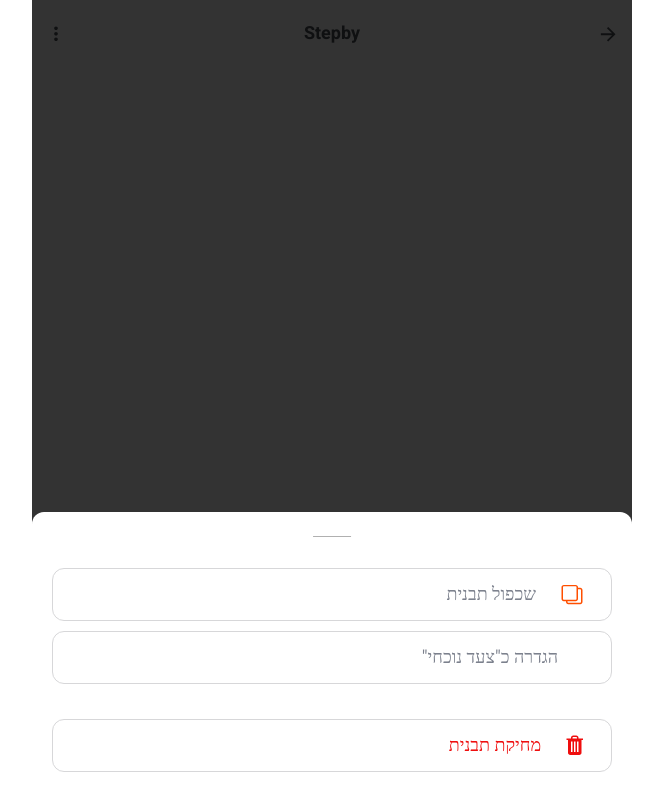
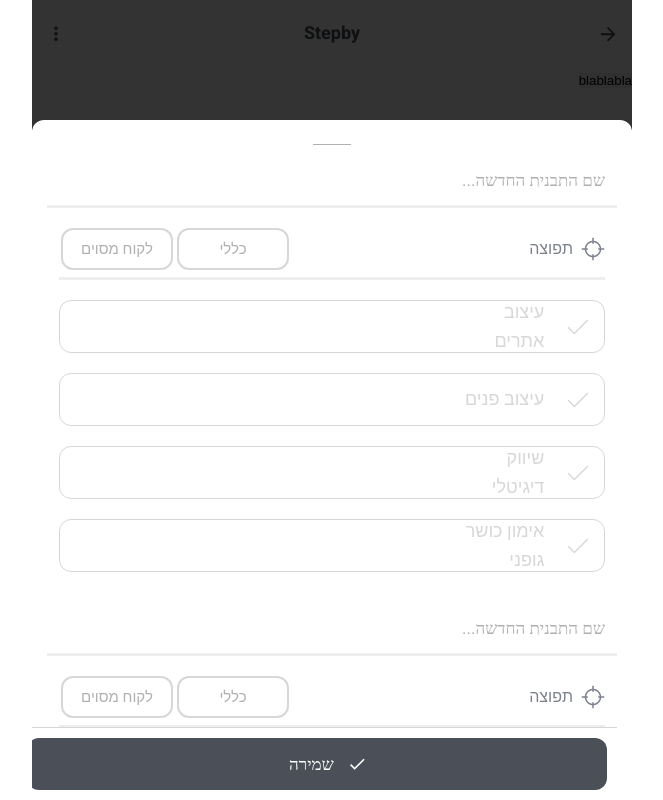
Before and after one commit to Stepby-Binyamin/Stepby-client, a React (Create React App) app: page /eldad in a window 1280 px wide. Shown: the whole page, without its empty margins (308-971 px from the left). Built offline with nearby package versions, Linux system fonts and the light colour scheme.

Commit message:
drewer swipe

```diff
--- a/src/components/all/SwipeDown/index.jsx
+++ b/src/components/all/SwipeDown/index.jsx
@@ -13,7 +13,7 @@ const SwipeDown = ({ style = {}, onSwipe, children, ...props }) => {
 
     const handleTouchMove = (e) => {
 
-        if ((touchStart - e.targetTouches[0].clientY) < -30 && swipe) {
+        if ((touchStart - e.targetTouches[0].clientY) < -40 && swipe) {
             setSwipe(false)
             onSwipe()
         }
--- a/src/drawer/MainDrawer.jsx
+++ b/src/drawer/MainDrawer.jsx
@@ -1,18 +1,34 @@
-import { useContext } from "react";
+import { useState ,useContext } from "react";
 import mainContext from "../context/mainContext";
 import styles from "./style.module.css";
 
 export default function MainDrawer({ children }) {
   const { drawer } = useContext(mainContext);
+  const [touchStart, setTouchStart] = useState(0);
+  const [swipe, setSwipe] = useState(true)
+
+
+  const handleTouchStart = (e) => {
+      setSwipe(true)
+      setTouchStart(e.targetTouches[0].clientY);
+  }
+
+  const handleTouchMove = (e) => {
+
+      if ((touchStart - e.targetTouches[0].clientY) < -40 && swipe) {
+          setSwipe(false)
+          drawer.setDrawer(false)
+      }
+  }
+
 
   return (
     <>
       <div
-        className={styles[drawer.drawer ? "containerOn" : "containerOff"]}
-        onClick={() => drawer.setDrawer("")}
+        className={styles[drawer.drawer ? "containerOn" : "containerOff"]} onTouchStart ={handleTouchStart} onTouchMove={handleTouchMove}
       >
-        <div className={styles[drawer.drawer ? "popUp" : "popDown"]} onClick={(e)=>e.stopPropagation()}>
-          <div style={{'width': '100%', 'height': '36px'}} onClick={() => drawer.setDrawer()}>
+        <div className={styles[drawer.drawer ? "popUp" : "popDown"]} onTouchStart ={(e)=>{console.log('here') ;e.stopPropagation() }} >
+          <div style={{'width': '100%', 'height': '36px'}} onTouchStart={handleTouchStart} onTouchMove={handleTouchMove} >
           <div className={styles.lower} />
           </div>
           {drawer.drawerContent}
--- a/src/drawer/style.module.css
+++ b/src/drawer/style.module.css
@@ -20,14 +20,13 @@
     height: 100%;
     max-width: 600px;
     bottom: 0;
-    z-index: 1;
+    z-index: 49;
     opacity: 1;
     overflow: hidden;
     transition: 0.7s;
     background-color: rgba(0, 0, 0, 0.8);
     flex-direction: column-reverse;
 }
-
 
 .lower{
     position: absolute;
@@ -42,12 +41,14 @@
     position: relative;
     background-color: white;
     width: 100%;
-    max-height: 80%;
-    z-index: 50;
+    max-height: 85%;
+    z-index: 500;
     border-radius: 12px 12px 0 0;
     transform: translateY(0);
     transition: 0.7s;
-    padding-bottom: 8px;
+    padding: 15px;
+    overflow: auto;
+    padding-top: 0;
 }
 
 .popDown{
--- a/src/layout/index.jsx
+++ b/src/layout/index.jsx
@@ -5,7 +5,7 @@ import Main from './Main';
 
 import HeaderLogo from '../components/common/HeaderLogo';
 import HeaderTitle from '../components/common/HeaderTitle';
-
+import SwipeDown from '../components/all/SwipeDown'
 // import dataContext from '../context/dataContext';
 import mainContext from '../context/mainContext';
 
@@ -22,9 +22,7 @@ const Layout = ({ children }) => {
          {header.isTitle ?
             <HeaderTitle isArrow={header.isArrow} isHamburguer={header.isHamburguer} title={header.title} subTitle={header.subTitle} drawerContent={header.drawerContent} /> :
             <HeaderLogo />}
-
          <Main />
-
          <MainDrawer>{drawer.drawer}</MainDrawer>
       </>
    )
--- a/src/routes/TestComponents/Eldad.jsx
+++ b/src/routes/TestComponents/Eldad.jsx
@@ -6,6 +6,8 @@ import { useState } from "react";
 import { useContext } from "react";
 import mainContext from "../../context/mainContext";
 import MoreMenuTemplate from "../../components/all/MoreMenuTemplate"
+import CreateClient from "../../components/all/CreateClient";
+import CreateTemplateGeneral from "../../components/all/CreateTemplateGeneral";
 
 export default function Eldad() {
   const [data, setdata] = useState({});
@@ -24,12 +26,13 @@ export default function Eldad() {
   const { drawer } = useContext(mainContext);
 
   useEffect(() => {
-    drawer.setDrawerContent(<MoreMenuTemplate/>);
+    drawer.setDrawerContent(<><CreateTemplateGeneral/><CreateTemplateGeneral/></>);
     drawer.setDrawer(true);
   }, []);
 
   return (
     <>
+    <button onClick={()=>{drawer.setDrawer(true) }}>blablabla</button>
       {/* <RadioBtnWithIcon obj={[{name: 'bla', icon: 'triangle'},{name: 'dat', icon: 'circle'}]}/>
       <div>
          <form  onSubmit={(e)=>{handleSubmit(e)}}>
```
